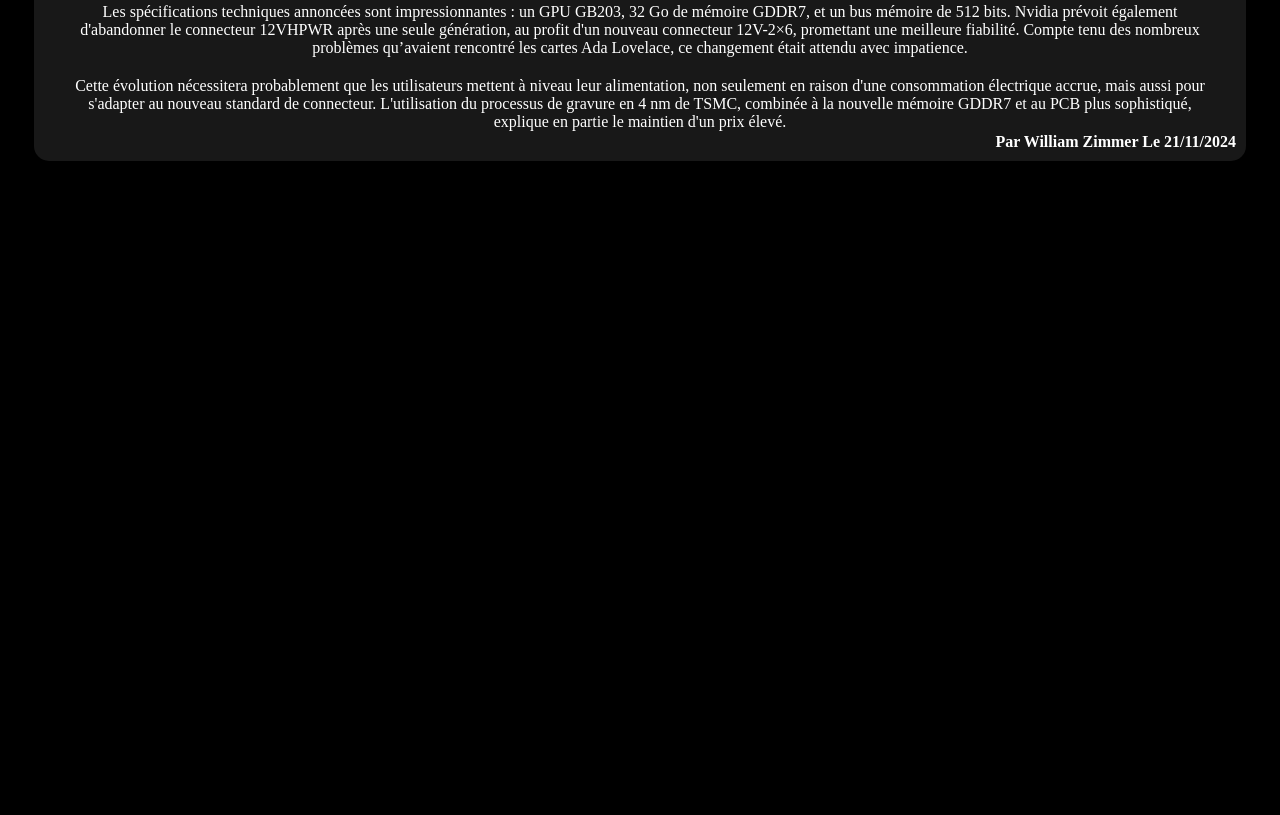
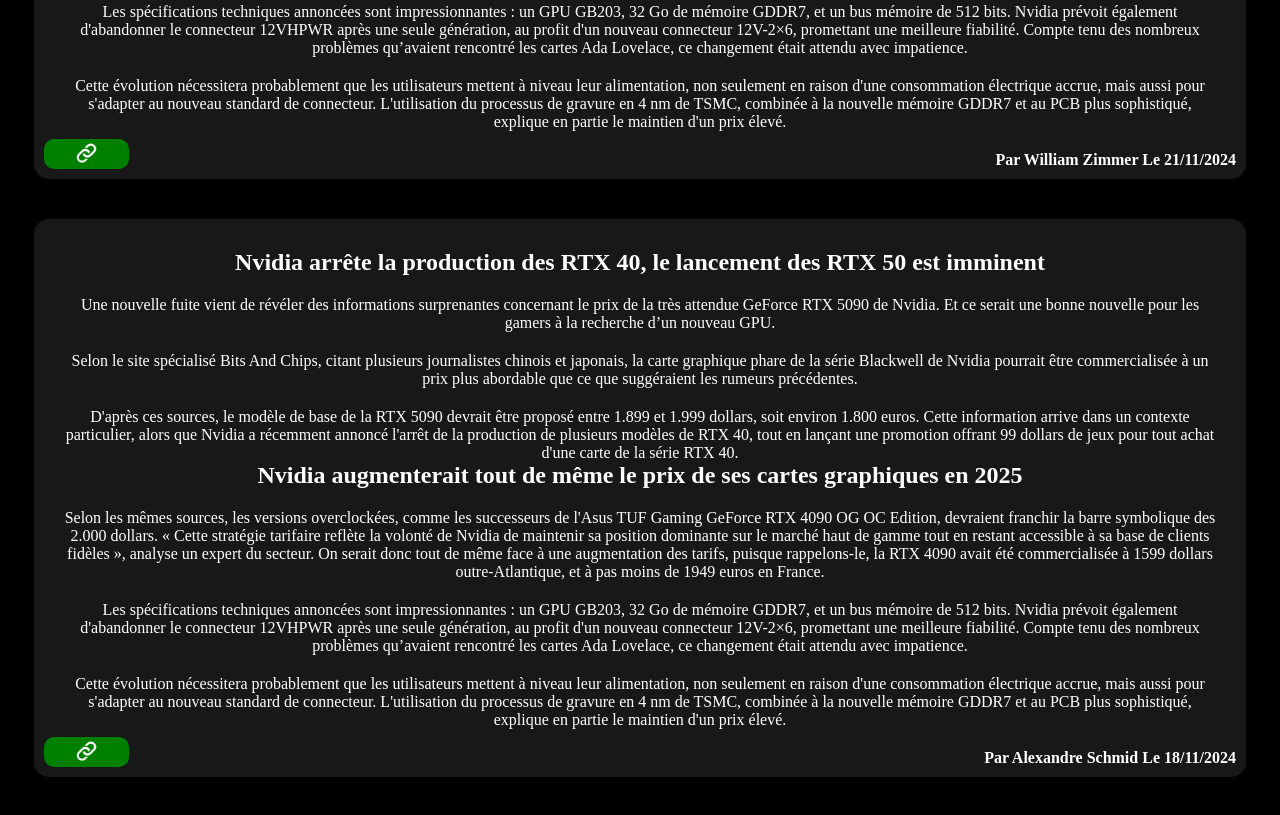
Before and after one commit to kaldeo/site_graphic_card, a plain HTML site: page frontend/article.html in a window 1280 px wide. Shown: the part 507-1322 px from the top of the page. Drawn offline with nearby package versions, Linux system fonts and the light colour scheme; a web font is replaced by a local one.

Commit message:
new page articles

```diff
--- a/frontend/article.html
+++ b/frontend/article.html
@@ -14,21 +14,35 @@
         <h1>Veille Carte Graphique</h1>
         <div class="header-right">
             <a href="javascript:void(0);" onclick="toggleFullScreen()"><img src="img/screen.png" alt="" class="screen"></a>
-            <a href=""><i class='bx bxs-user-account bx-lg' style='color:#ece3e3' ></i></a>
+            <a href=""><i class='bx bxs-user-account bx-lg' style='color:#ffffff' ></i></a>
         </div>
     </header>
     <div class="barre-blanche"></div>
     <div class="contain-article">
         <section>
-            <h1>Titre de l'article</h1>
+            <h1>RTX 5090 : la carte graphique de Nvidia serait finalement moins chère que prévu</h1>
             <p class="text-article">Selon le site spécialisé Bits And Chips, citant plusieurs journalistes chinois et japonais, la carte graphique phare de la série Blackwell de Nvidia pourrait être commercialisée à un prix plus abordable que ce que suggéraient les rumeurs précédentes.</p>
             <p class="text-article">D'après ces sources, le modèle de base de la RTX 5090 devrait être proposé entre 1.899 et 1.999 dollars, soit environ 1.800 euros. Cette information arrive dans un contexte particulier, alors que Nvidia a récemment annoncé l'arrêt de la production de plusieurs modèles de RTX 40, tout en lançant une promotion offrant 99 dollars de jeux pour tout achat d'une carte de la série RTX 40.</p>
             <h1>Nvidia augmenterait tout de même le prix de ses cartes graphiques en 2025</h1>
             <p class="text-article">Selon les mêmes sources, les versions overclockées, comme les successeurs de l'Asus TUF Gaming GeForce RTX 4090 OG OC Edition, devraient franchir la barre symbolique des 2.000 dollars. « Cette stratégie tarifaire reflète la volonté de Nvidia de maintenir sa position dominante sur le marché haut de gamme tout en restant accessible à sa base de clients fidèles », analyse un expert du secteur. On serait donc tout de même face à une augmentation des tarifs, puisque rappelons-le, la RTX 4090 avait été commercialisée à 1599 dollars outre-Atlantique, et à pas moins de 1949 euros en France.</p>
             <p class="text-article">Les spécifications techniques annoncées sont impressionnantes : un GPU GB203, 32 Go de mémoire GDDR7, et un bus mémoire de 512 bits. Nvidia prévoit également d'abandonner le connecteur 12VHPWR après une seule génération, au profit d'un nouveau connecteur 12V-2×6, promettant une meilleure fiabilité. Compte tenu des nombreux problèmes qu’avaient rencontré les cartes Ada Lovelace, ce changement était attendu avec impatience.</p>
             <p class="text-article">Cette évolution nécessitera probablement que les utilisateurs mettent à niveau leur alimentation, non seulement en raison d'une consommation électrique accrue, mais aussi pour s'adapter au nouveau standard de connecteur. L'utilisation du processus de gravure en 4 nm de TSMC, combinée à la nouvelle mémoire GDDR7 et au PCB plus sophistiqué, explique en partie le maintien d'un prix élevé.</p>
+            <a href="https://www.phonandroid.com/rtx-5090-la-carte-graphique-de-nvidia-serait-finalement-moins-chere-que-prevu.html"><button><span>Lien de l'article</span><img src="img/link.png" alt=""></button></a>
             <h4>Par William Zimmer Le 21/11/2024</h4>
         </section>
+        <section>
+            <h1>Nvidia arrête la production des RTX 40, le lancement des RTX 50 est imminent</h1>
+            <p class="text-article">Une nouvelle fuite vient de révéler des informations surprenantes concernant le prix de la très attendue GeForce RTX 5090 de Nvidia. Et ce serait une bonne nouvelle pour les gamers à la recherche d’un nouveau GPU.</p>
+            <p class="text-article">Selon le site spécialisé Bits And Chips, citant plusieurs journalistes chinois et japonais, la carte graphique phare de la série Blackwell de Nvidia pourrait être commercialisée à un prix plus abordable que ce que suggéraient les rumeurs précédentes.</p>
+            <p class="text-article">D'après ces sources, le modèle de base de la RTX 5090 devrait être proposé entre 1.899 et 1.999 dollars, soit environ 1.800 euros. Cette information arrive dans un contexte particulier, alors que Nvidia a récemment annoncé l'arrêt de la production de plusieurs modèles de RTX 40, tout en lançant une promotion offrant 99 dollars de jeux pour tout achat d'une carte de la série RTX 40.</p>
+            <h1>Nvidia augmenterait tout de même le prix de ses cartes graphiques en 2025</h1>
+            <p class="text-article">Selon les mêmes sources, les versions overclockées, comme les successeurs de l'Asus TUF Gaming GeForce RTX 4090 OG OC Edition, devraient franchir la barre symbolique des 2.000 dollars. « Cette stratégie tarifaire reflète la volonté de Nvidia de maintenir sa position dominante sur le marché haut de gamme tout en restant accessible à sa base de clients fidèles », analyse un expert du secteur. On serait donc tout de même face à une augmentation des tarifs, puisque rappelons-le, la RTX 4090 avait été commercialisée à 1599 dollars outre-Atlantique, et à pas moins de 1949 euros en France.</p>
+            <p class="text-article">Les spécifications techniques annoncées sont impressionnantes : un GPU GB203, 32 Go de mémoire GDDR7, et un bus mémoire de 512 bits. Nvidia prévoit également d'abandonner le connecteur 12VHPWR après une seule génération, au profit d'un nouveau connecteur 12V-2×6, promettant une meilleure fiabilité. Compte tenu des nombreux problèmes qu’avaient rencontré les cartes Ada Lovelace, ce changement était attendu avec impatience.</p>
+            <p class="text-article">Cette évolution nécessitera probablement que les utilisateurs mettent à niveau leur alimentation, non seulement en raison d'une consommation électrique accrue, mais aussi pour s'adapter au nouveau standard de connecteur. L'utilisation du processus de gravure en 4 nm de TSMC, combinée à la nouvelle mémoire GDDR7 et au PCB plus sophistiqué, explique en partie le maintien d'un prix élevé.</p>
+            <a href="https://www.phonandroid.com/nvidia-arrete-la-production-des-rtx-40-le-lancement-des-rtx-50-est-imminent.html"><button><span>Lien de l'article</span><img src="img/link.png" alt=""></button></a>
+            <h4>Par Alexandre Schmid Le 18/11/2024</h4>
+        </section>
+
     </div>
     <script src="script.js"></script>
 </body>
--- a/frontend/style.css
+++ b/frontend/style.css
@@ -251,7 +251,8 @@ img.overclock {
 /* Page articles */
 .contain-article{
     display: flex;
-    justify-content: space-around;
+    align-items: center;
+    flex-direction: column;
 }
 section{
     background-color: rgb(24, 24, 24);
@@ -268,6 +269,7 @@ section{
     text-align: center;
     margin-top: 20px;
 }
+
 h4{
     font-family: TekturNarrow-Bold;
     color: white;
@@ -276,3 +278,30 @@ h4{
     right: 10px; /* Distance du bord droit */
     margin: 0; /* Supprime les marges par défaut */
 }
+button{
+    width: 7%;
+    height: 30px;
+    position: absolute; /* Permet de le positionner par rapport au parent */
+    bottom: 10px; /* Distance du bas de la section */
+    left: 10px; /* Distance du bord droit */
+    margin: 0; /* Supprime les marges par défaut */
+    font-family: TekturNarrow-Bold;
+    color: white;
+    background-color: green;
+    border: none;
+    border-radius: 10px;
+    font-size: 15px;
+}
+section img{
+    display: none;
+    width: 30px;
+}
+@media (max-width: 1640px) {
+    button span {
+        display: none; /* Cacher le texte si l'écran est trop petit */
+    }
+
+    section img {
+        display: inline-block; /* Montrer l'icône */
+    }
+}
```
Also changed, not shown: frontend/img/link.png (added).
